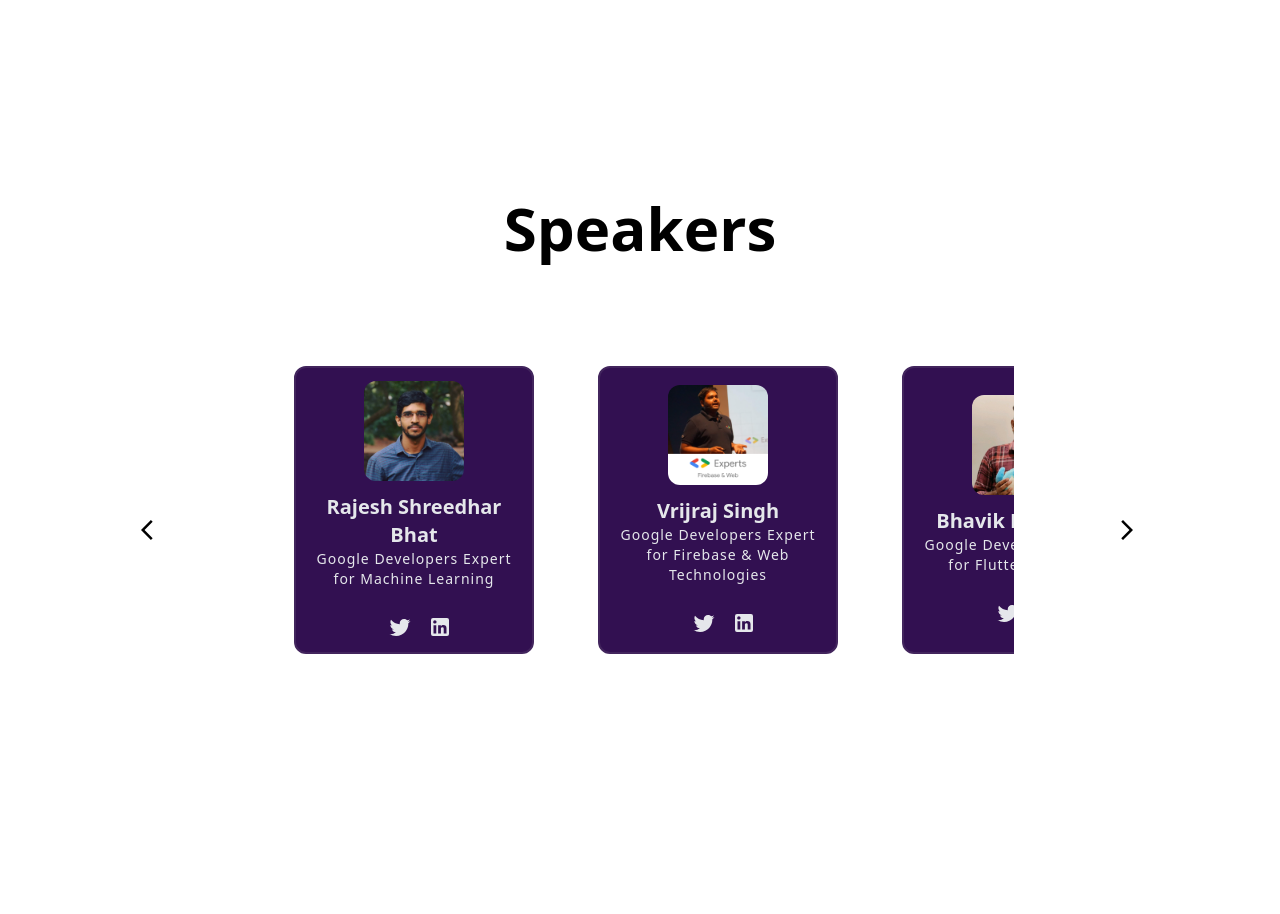
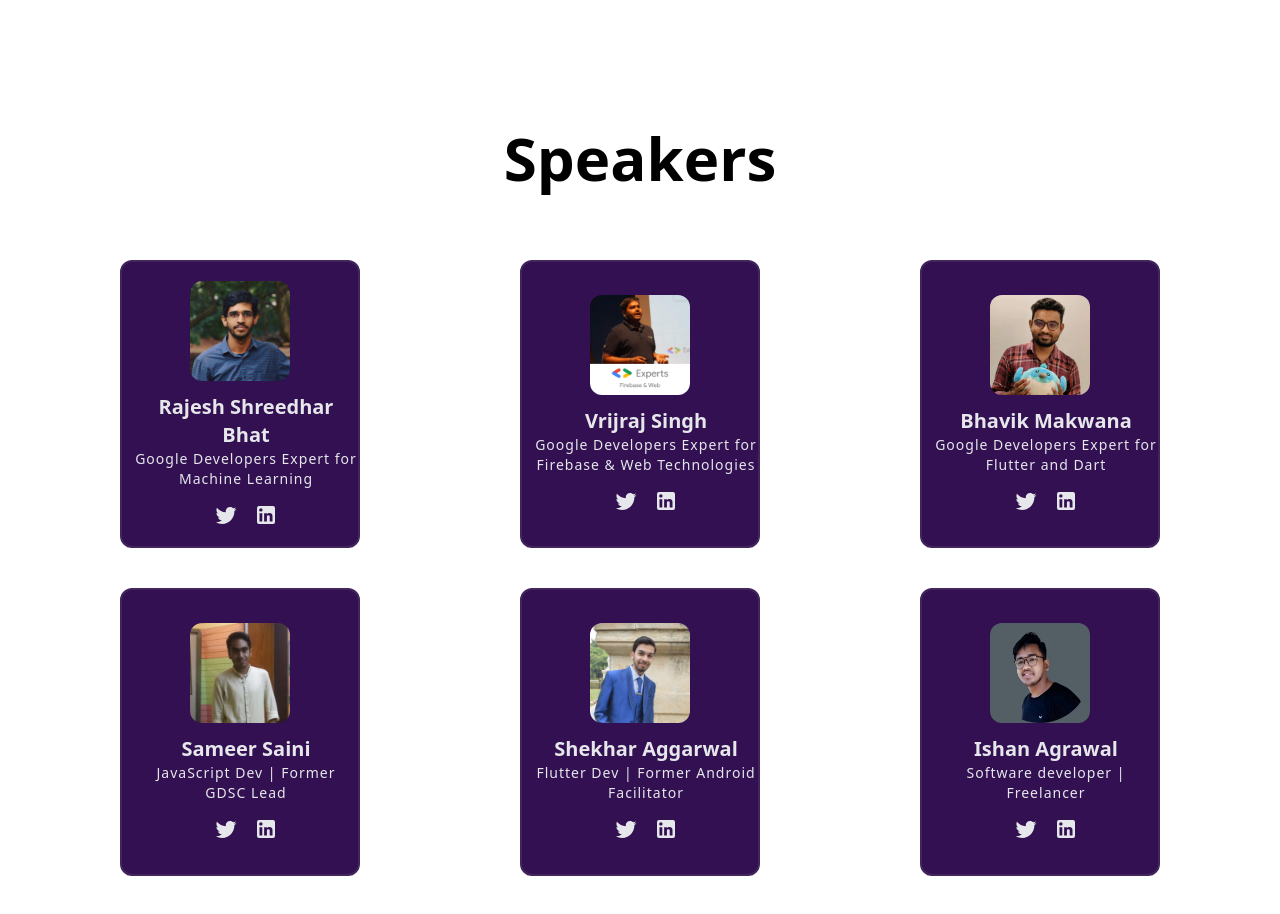
Before and after one commit to RKC3000/zenith, a Next.js app: page /Speakers in a window 1280 px wide. Shown: the top 914 px of the page. Before the commit the page ends 816 px from the top, so only its background shows below. Built offline with nearby package versions, Linux system fonts and the light colour scheme.

Commit message:
Speaker change, Footer, Nav, and Schedule changes

```diff
--- a/components/Footer.js
+++ b/components/Footer.js
@@ -20,8 +20,10 @@ const Footer = () => {
               <h1 className="font-extrabold">Contact</h1>
               <span>
                 <h1 className="font-bold">Aniket Kumar Sinha</h1>
-                <h3 className="font-normal">6203961808</h3>
-                <h6 className="font-normal">sinhaaniket32@gmail.com</h6>
+                <h3 className="text-xs md:font-normal">6203961808</h3>
+                <h6 className="text-xs md:font-normal">
+                  sinhaaniket32@gmail.com
+                </h6>
                 <h1 className="font-bold">Ojas Sharma</h1>
               </span>
             </div>
--- a/components/Navbar.js
+++ b/components/Navbar.js
@@ -42,29 +42,41 @@ function Navbar() {
             </div>
           </div>
           <div className="header__menu" id="myMenu" onClick={RespMenu}>
+            <Link href="/">
               <a href="#about" className="nav__links">
                 <span>About</span>
               </a>
+            </Link>
+            <Link href="/">
               <a href="#schedule" className="nav__links">
                 <span>Schedule</span>
               </a>
+            </Link>
             <Link href="/Hackathon">
               <a className="nav__links">
                 <span>Hackthon</span>
               </a>
             </Link>
+            <Link href="/">
               <a href="#speakers" className="nav__links">
                 <span>Speakers</span>
               </a>
+            </Link>
+            <Link href="/">
               <a href="#sponsors" className="nav__links">
                 <span>Sponsors</span>
               </a>
+            </Link>
+            <Link href="/">
               <a href="#faq" className="nav__links">
                 <span>FAQ</span>
               </a>
+            </Link>
+            <Link href="/">
               <a href="#footer" className="nav__links">
                 <span>ContactUs</span>
               </a>
+            </Link>
           </div>
         </div>
       </div>
--- a/components/SpeakerCard.js
+++ b/components/SpeakerCard.js
@@ -4,7 +4,7 @@ import LinkedInIcon from "@mui/icons-material/LinkedIn";
 
 function SpeakerCard({ image, name, tlink, llink, designations }) {
   return (
-    <section className="pt-6 pb-6 bg-[#321051] flex flex-col items-center justify-center border-2 border-[#42255D] mb-10 text-gray-200 rounded-xl md:h-72 md:w-60 md:space-x-3 md:space-y-3 ">
+    <section className="bg-[#321051] flex flex-col items-center justify-center border-2 border-[#42255D] mb-10 text-gray-200 rounded-xl pt-6 pb-6 md:h-72 md:w-60 md:space-x-3 md:space-y-3 ">
       {/* Image */}
       <div className="flex justify-center ">
         <Image
@@ -17,7 +17,7 @@ function SpeakerCard({ image, name, tlink, llink, designations }) {
       </div>
 
       {/* Name and About */}
-      <div className="flex flex-col items-center" style={{ margin: "12px" }}>
+      <div className="flex flex-col items-center m-3">
         <h1 className="text-xl font-semibold text-center">{name}</h1>
         <p className="text-sm text-center">{designations}</p>
       </div>
--- a/pages/Schedule.js
+++ b/pages/Schedule.js
@@ -20,7 +20,7 @@ const Title = ({ title, category }) => {
   return (
     <>
       <div
-        className="border-b-[1px] h-[150px] border-gray-300 pt-10 pb-10 pl-4 w-full flex items-start space-y-2 justify-center flex-col"
+        className="border-b-[1px] h-[150px] border-gray-300 pt-10 pb-10 pl-2 w-full flex items-start space-y-2 justify-center flex-col"
         style={{ fontFamily: "google" }}
       >
         <span className="font-medium text-[23px]">{title}</span>
@@ -59,7 +59,7 @@ const Days = ({ day, times, titles }) => {
 const Schedule = () => {
   return (
     <>
-      <div className="zen-container">
+      <div id="schedule" className="zen-container">
         <div className="w-full flex flex-col justify-center items-center">
           <span className="text-6xl font-bold mb-16">Schedule</span>
           {ScheduleData.map((a) => (
--- a/pages/Speakers.js
+++ b/pages/Speakers.js
@@ -1,10 +1,6 @@
 /* eslint-disable @next/next/no-img-element */
 import SpeakerCard from "../components/SpeakerCard";
 import SpeakerData from "../components/SpeakerData";
-import ArrowForwardIosIcon from "@mui/icons-material/ArrowForwardIos";
-import ArrowBackIosIcon from "@mui/icons-material/ArrowBackIos";
-import "react-responsive-carousel/lib/styles/carousel.min.css"; // requires a loader
-import { Carousel } from "react-responsive-carousel";
 
 function Speakers() {
   return (
@@ -20,9 +16,7 @@ function Speakers() {
       </div>
 
       {/* Cards */}
-      <div className="flex items-center  justify-evenly md:w-[1200px] ">
-        <ArrowBackIosIcon />
-        <div className="w-[235px] ml-7 flex flex-col flex-wrap items-center justify-center space-x-16 overflow-scroll scrollbar-thin lg:w-3/5 md:w-3/5 h-[400px] ">
+      <div className="grid grid-cols-1 md:grid-cols-3 md:gap-x-40">
         {SpeakerData.map((data) => (
           <SpeakerCard
             key={data.id}
@@ -34,8 +28,18 @@ function Speakers() {
           />
         ))}
       </div>
-        <ArrowForwardIosIcon />
-      </div>
+      {/* <div className="flex items-center justify-evenly md:w-[1200px] ">
+        {SpeakerData.map((data) => (
+          <SpeakerCard
+            key={data.id}
+            name={data.name}
+            image={data.image}
+            designations={data.designations}
+            tlink={data.tlink}
+            llink={data.llink}
+          />
+        ))}
+      </div> */}
     </div>
   );
 }
```
Also changed, not shown: pages/Hackathon.js (+1 -113 lines). Lines whose indentation alone changed are shown as unchanged.
